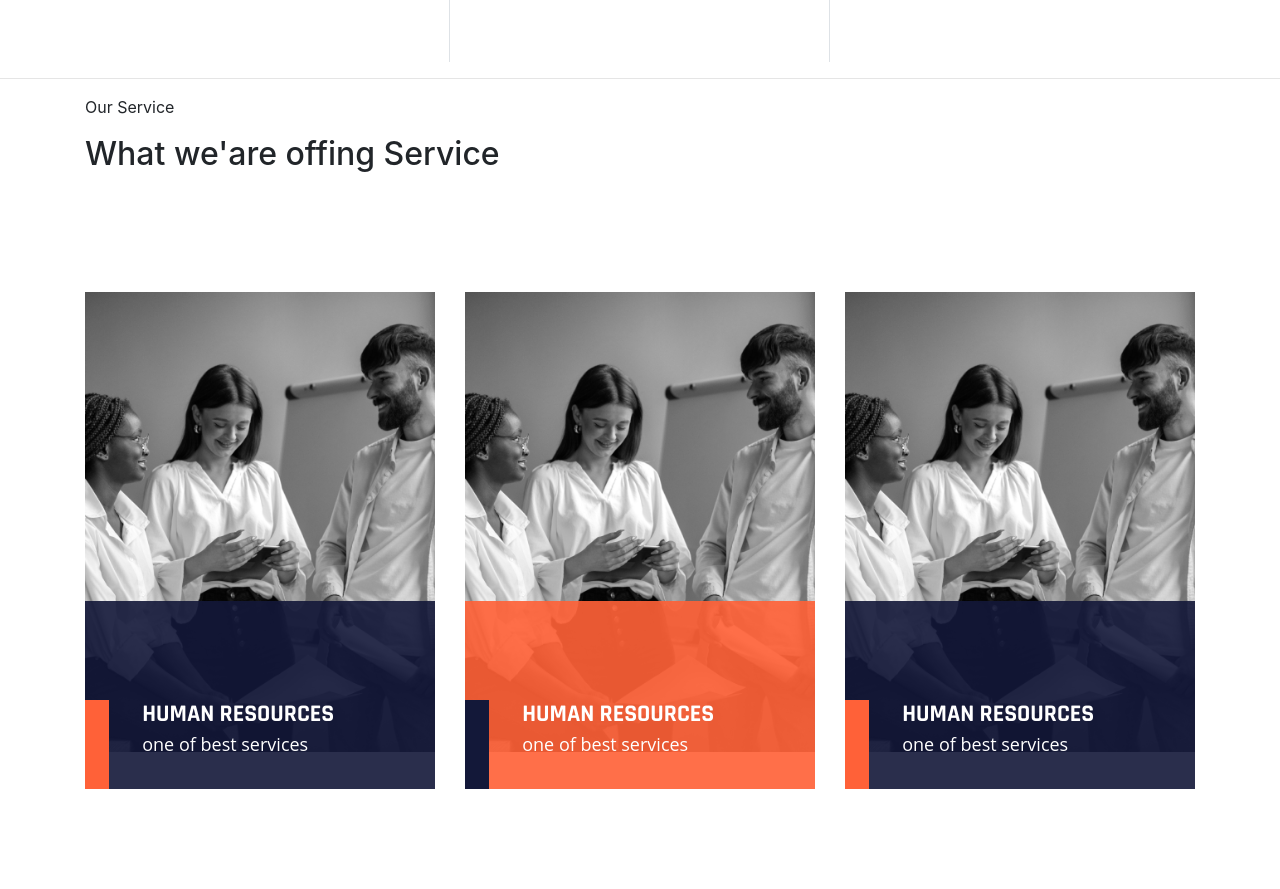
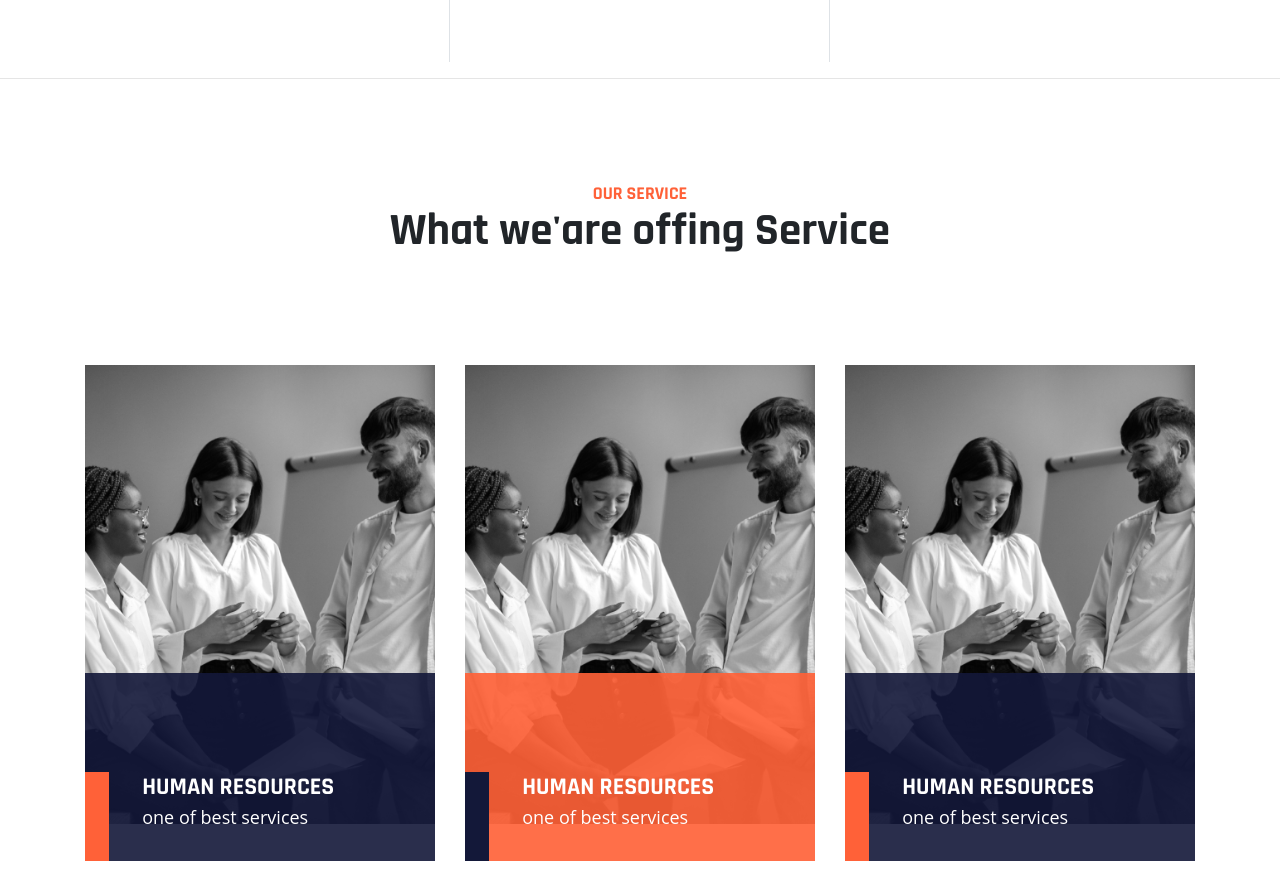
Before and after one commit to nishad0055/Mostan, a plain HTML site: page index.html in a window 1280 px wide. Shown: the part 1440-2329 px from the top of the page. Before the commit the page ends 2257 px from the top, so only its background shows below. Drawn offline with nearby package versions, Linux system fonts and the light colour scheme.

Commit message:
service title

```diff
--- a/css/style.css
+++ b/css/style.css
@@ -180,6 +180,25 @@ small {
 }
 
 /* Offer css */
+.service-title {
+  margin-top: 100px;
+}
+.service-title p {
+  font-family: "Rajdhani";
+  font-style: normal;
+  font-weight: 700;
+  font-size: 18px;
+  line-height: 30px;
+  text-transform: uppercase;
+  color: #ff6138;
+}
+.service-title h2 {
+  font-family: "Rajdhani";
+  font-style: normal;
+  font-weight: 700;
+  font-size: 45px;
+  line-height: 45px;
+}
 
 .services img {
   position: relative;
--- a/index.html
+++ b/index.html
@@ -151,10 +151,10 @@
     <hr>
     <!-- Vision Mision end -->
     <!-- Service Section Start -->
-    <section class="container">
-        <div class="service-title">
-            <p>Our Service</p>
-            <h2> What we'are offing
+    <section class="container ">
+        <div class="service-title text-center">
+            <p class="m-0">Our Service</p>
+            <h2 class="m-0"> What we'are offing
                 Service</h2>
         </div>
         <div class="row">
```
